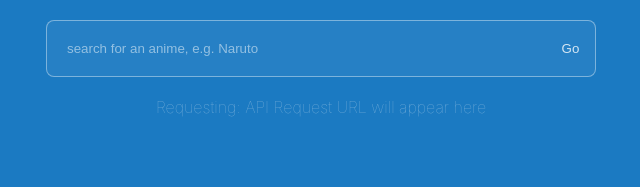
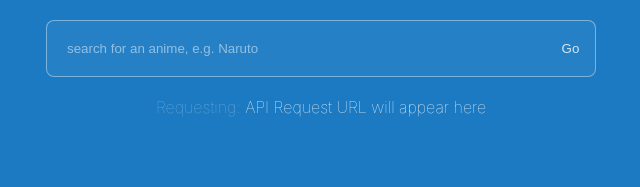
Before and after one commit to therishavmehta/anime-catalog, a React (Create React App) app: page / in a window 1280 px wide. Shown: the top 187 px of the page, without its empty margins (319-959 px from the left). Built offline with nearby package versions, Linux system fonts and the light colour scheme.

Commit message:
api aligment, class need

```diff
--- a/src/container/catalog/Catalog.jsx
+++ b/src/container/catalog/Catalog.jsx
@@ -86,18 +86,19 @@ function Catalog(props) {
         <div className="catalog-container">
             <div className="search-box">
                 <input id="search-query" name="text" type="text" value={inputValue}
-                placeholder="search for an anime, e.g. Naruto" autoComplete="off"
-                onChange={(event) => handleInputValue(event)} onKeyDown={event => triggerEvent(event)}/>
+                    placeholder="search for an anime, e.g. Naruto" autoComplete="off"
+                    onChange={(event) => handleInputValue(event)} onKeyDown={event => triggerEvent(event)}/>
                 <button className="search-button" onClick={(event) => getNewData(event)}>Go</button>
             </div>
-            <div className="requesting">
-                Requesting: {api || 'API Request URL will appear here'}
+            <div>
+                <span className="requesting">Requesting: </span>
+                <span className="api-text">{api || 'API Request URL will appear here'}</span>
             </div>
             <div className="card-content">
                 {cards}
             </div>
             {isLoadingMore && <Spinner />}
-            {cards.length ? <a className="loadMore" onClick={loadMore}>Load more...</a>: null}
+            {!isLoadingMore && cards.length ? <a className="loadMore" onClick={loadMore}>Load more...</a>: null}
         </div>
     )
 }
--- a/src/container/catalog/styles.css
+++ b/src/container/catalog/styles.css
@@ -82,6 +82,11 @@ input:-webkit-autofill,
   font-weight: 100
 }
 
+.api-text {
+  color: rgba(255,255,255, 1);;
+  font-weight: 100
+}
+
 .loadMore:hover {
   color: #1B7AC2;
   background-color: #fff;
```
